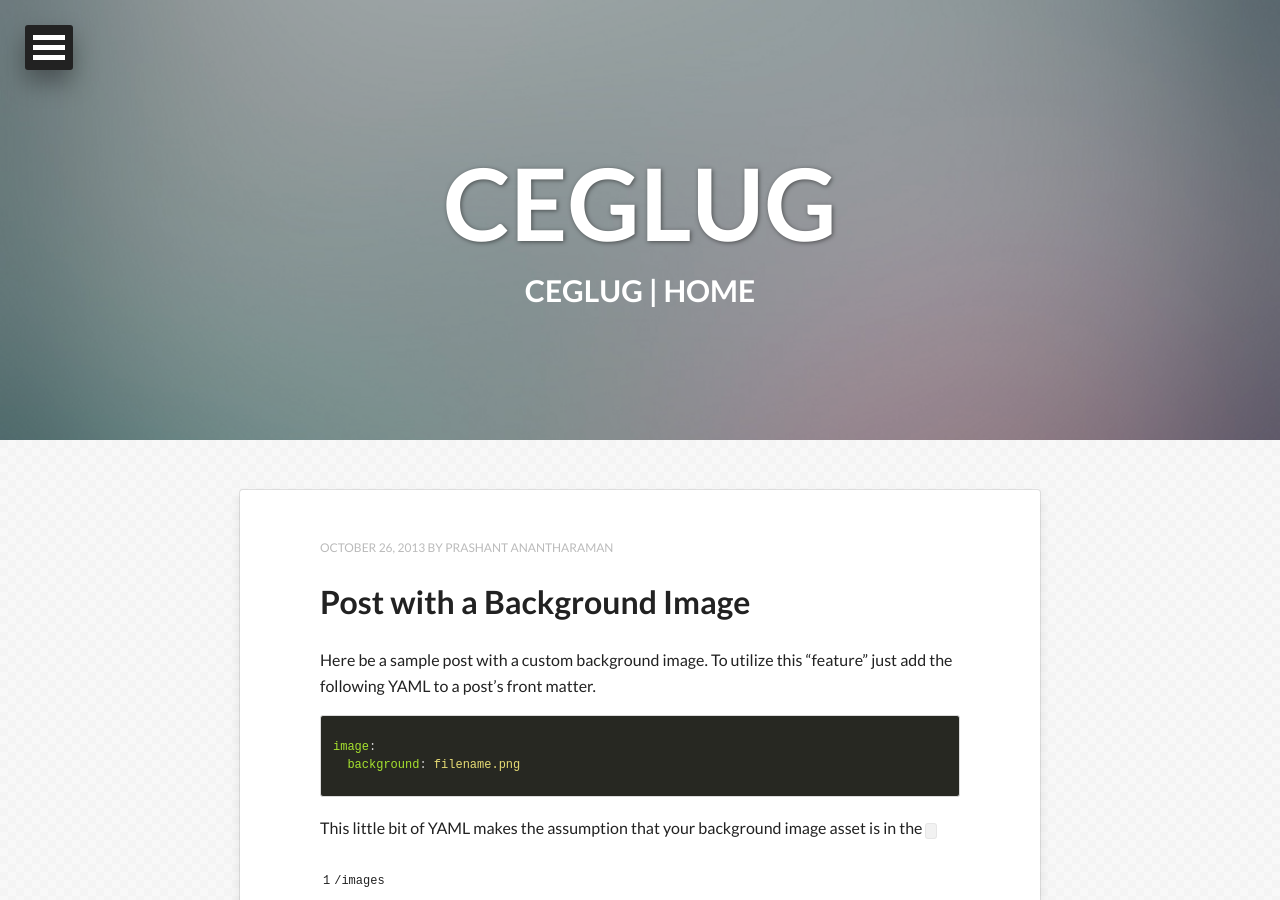
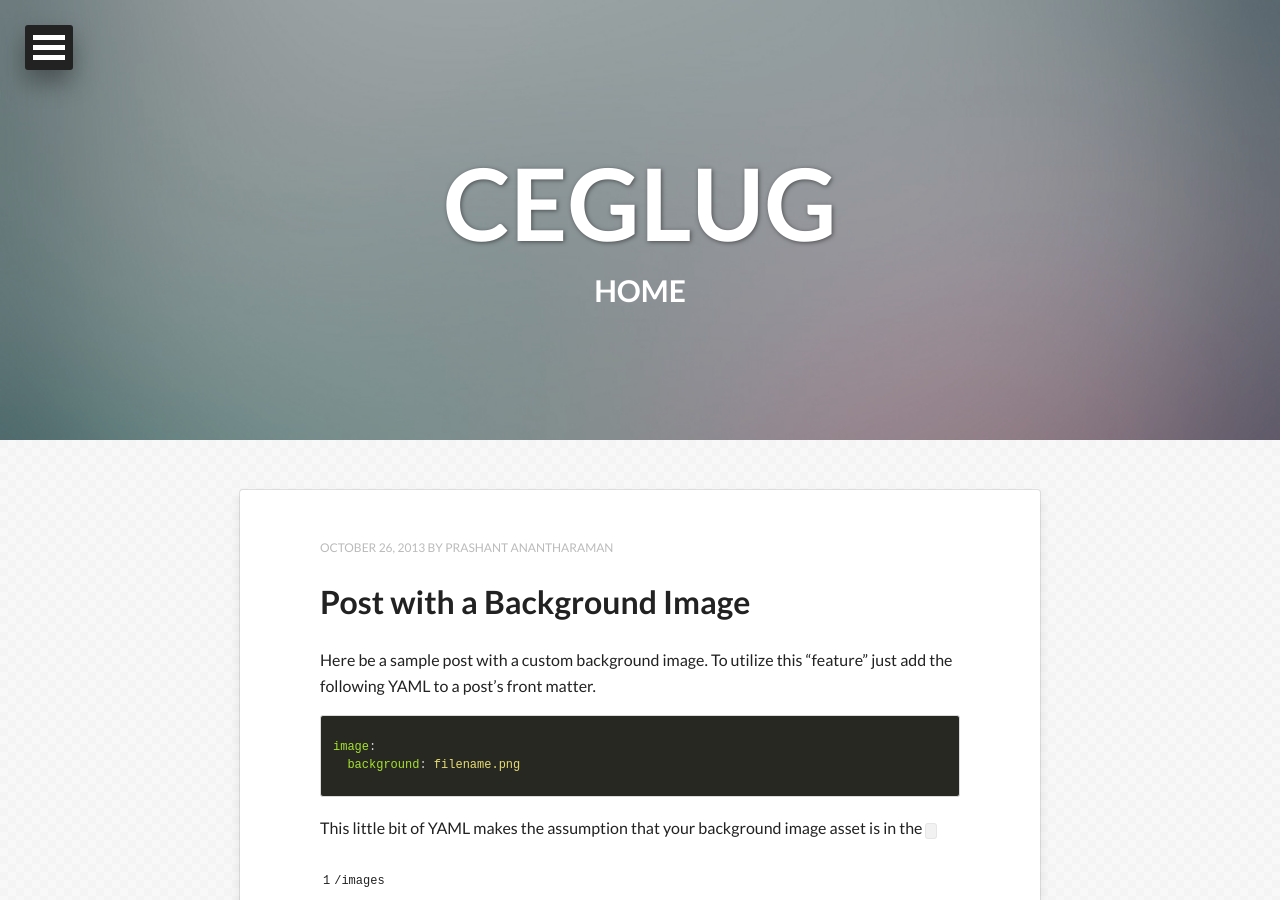
Before and after one commit to ceglug/ceglug-site, a Jekyll site: the page built from index.html, in a window 1280 px wide and 900 px high. Built offline with Jekyll 4.4.1, drawn with Linux system fonts in a browser that asks for light colours; nearby versions of some CDN libraries; the list of posts is cut into pages by our own code.

Commit message:
Remove wrong titles

```diff
--- a/contributors.html
+++ b/contributors.html
@@ -1,6 +1,6 @@
 ---
 layout: page
-title: CEGLUG | Contributors
+title: Contributors
 permalink: /contributors/
 description: "A List of the CEGLUG Contributors"
 image:
--- a/documentation.html
+++ b/documentation.html
@@ -1,6 +1,6 @@
 ---
 layout: page
-title: CEGLUG | Documentation
+title: Documentation
 permalink: /documentation/
 description: "A page for the Documentation of the CEGLUG Distro"
 image:
--- a/index.html
+++ b/index.html
@@ -1,6 +1,6 @@
 ---
 layout: post-index
-title: CEGLUG | Home
+title: Home
 description: "Describe this nonsense."
 tags: [Jekyll, theme, themes, responsive, blog, modern]
 image:
```
